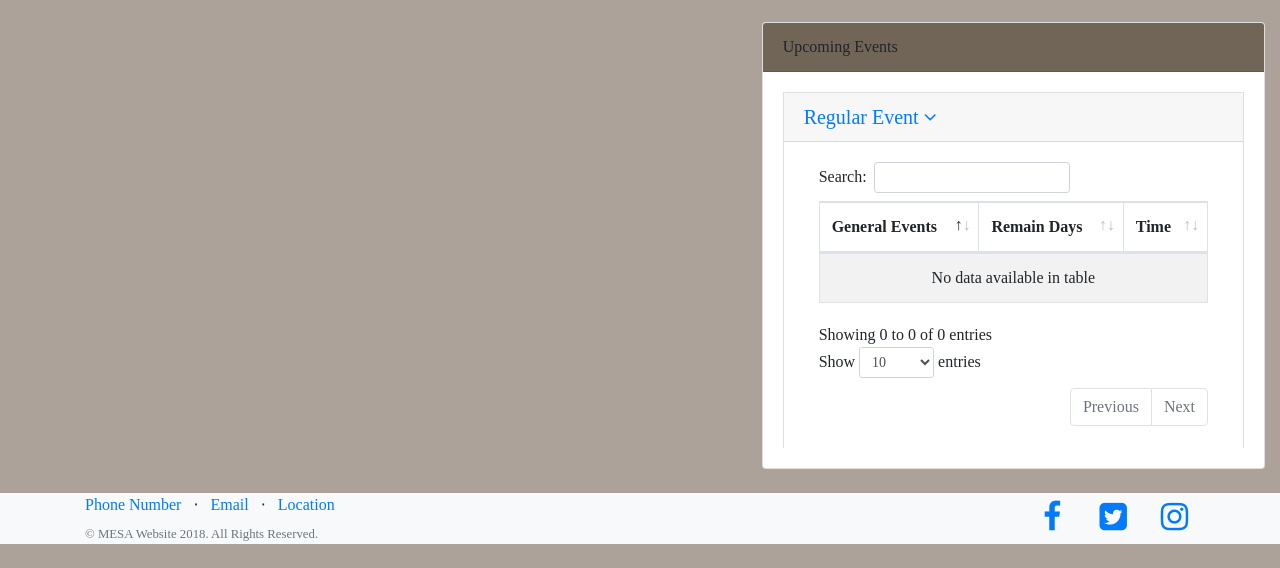
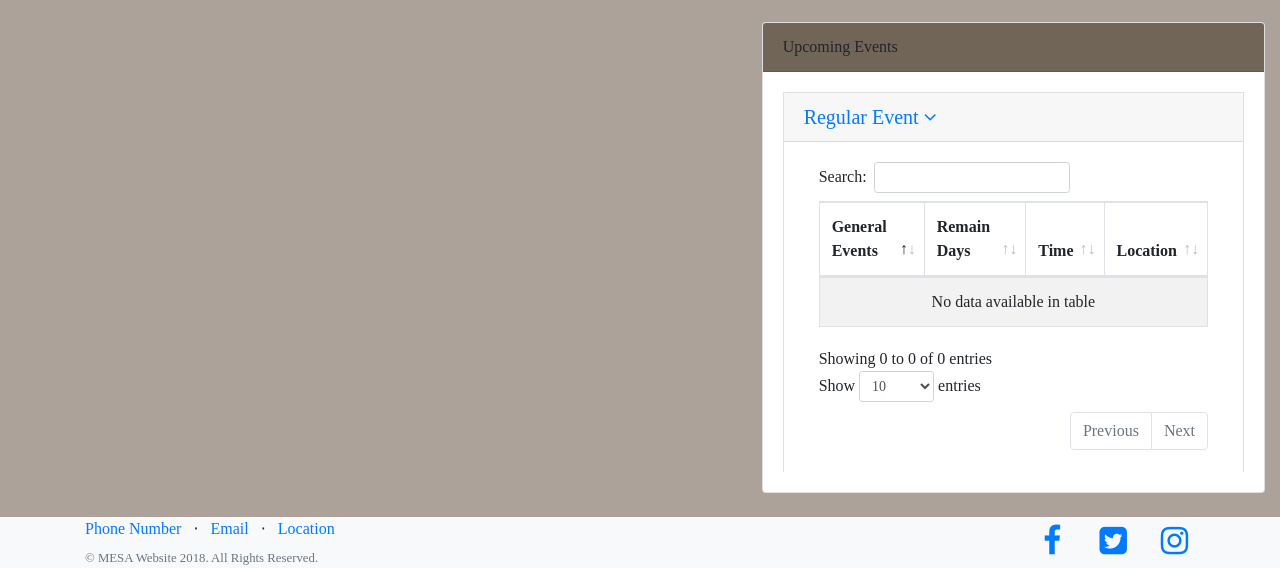
Before and after one commit to SirHawbly/MESA_Everyday_Webapp, a Flask app: template MESAeveryday/templates/dashboard_layout.html in a window 1280 px wide. Shown: the part 803-1371 px from the top of the page. Before the commit the page ends 1347 px from the top, so only its background shows below. Run offline with Flask 2, Linux system fonts and the light colour scheme; the template is opened without the code that fills it, so the values that code supplies are empty.

Commit message:
added header to upcoming events table

```diff
--- a/MESAeveryday/templates/dashboard_layout.html
+++ b/MESAeveryday/templates/dashboard_layout.html
@@ -246,6 +246,7 @@
                                                     <th>General Events</th>
                                                     <th>Remain Days</th>
                                                     <th>Time</th>
+						    <th>Location</th>
                                                 </thead>
 						 <tbody>
                                                      {% for event in upcoming_events %}
```
Lines whose indentation alone changed are shown as unchanged.
